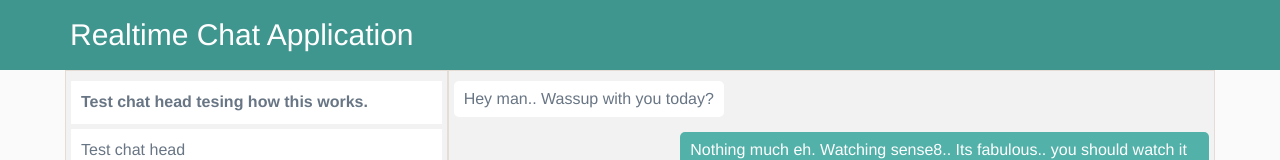
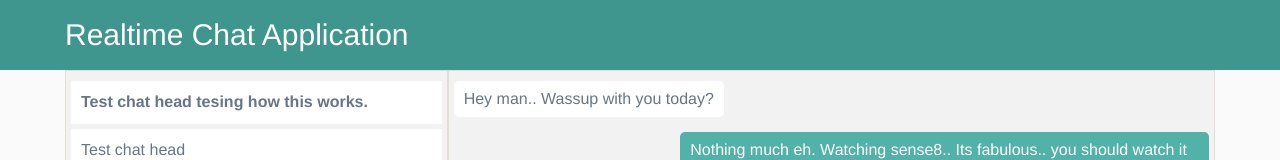
Before and after one commit to ankurmittal092/realtimeChatApplication, a website: page index.html in a window 1280 px wide. Shown: the top 160 px of the page. Drawn offline with Linux system fonts and the light colour scheme.

Commit message:
safari header design fix

```diff
--- a/index.html
+++ b/index.html
@@ -10,7 +10,9 @@
     <div class="pg-body">
       <div class="pg-hdr">
         <div class="hdr-cont">
-          Realtime chat application
+          <div class="hdr-row">
+            Realtime chat application
+          </div>
         </div>
       </div>
       <div class="chat-cont">
--- a/src/less/pages/chatPage.less
+++ b/src/less/pages/chatPage.less
@@ -11,7 +11,6 @@
 		color: #687584;
 
 		.pg-hdr {
-			.make-row();
 			height: 70px;
 		    line-height: 70px;
 		    background: @darkGreen;
@@ -21,6 +20,10 @@
 
 			.hdr-cont {
 				.container;
+
+				.hdr-row {
+					.make-row();
+				}
 			}
 		}
 
```
Also changed, not shown: public/css/style.css.
